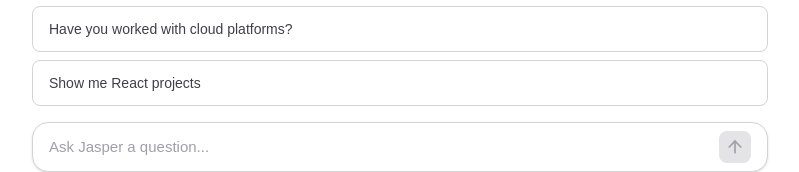
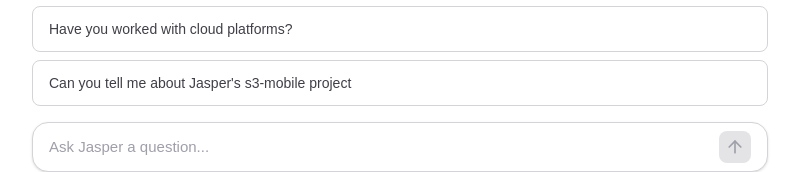
Before and after one commit to jacantwell/portfolio, a Next.js app in the folder frontend/: page / in a window 1280 px wide. Shown: the part 544-716 px from the top of the page, without its empty margins (240-1039 px from the left). Built offline with nearby package versions, Linux system fonts and the light colour scheme; no server answers.

Commit message:
Changing suggested messages

```diff
--- a/frontend/components/ChatInterface.tsx
+++ b/frontend/components/ChatInterface.tsx
@@ -316,7 +316,7 @@ export function ChatInterface() {
   const suggestedMessages = [
     "Walk me through your tech stack",
     "Have you worked with cloud platforms?",
-    "Show me React projects",
+    "Can you tell me about Jasper's s3-mobile project",
   ];
 
   const hasUserMessage = messages.some((m) => m.role === "user");
```
